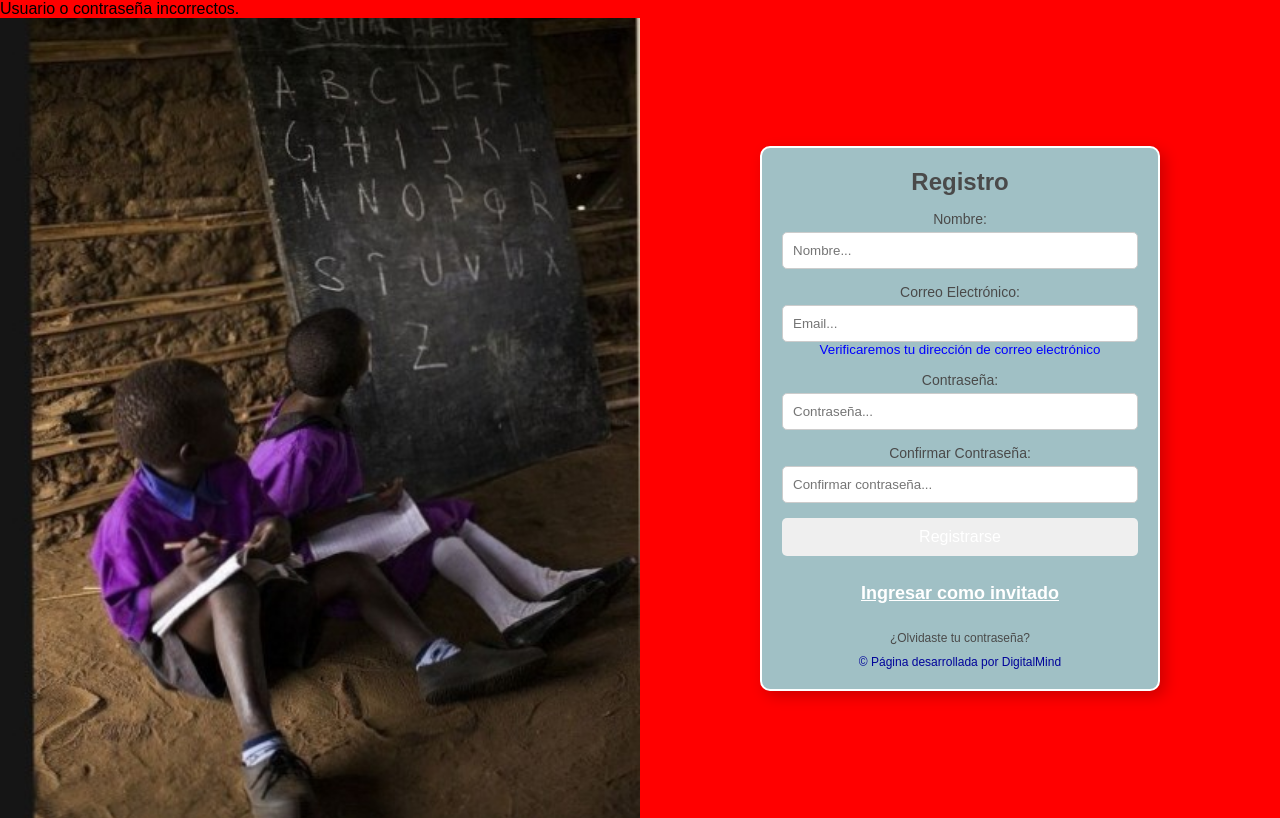
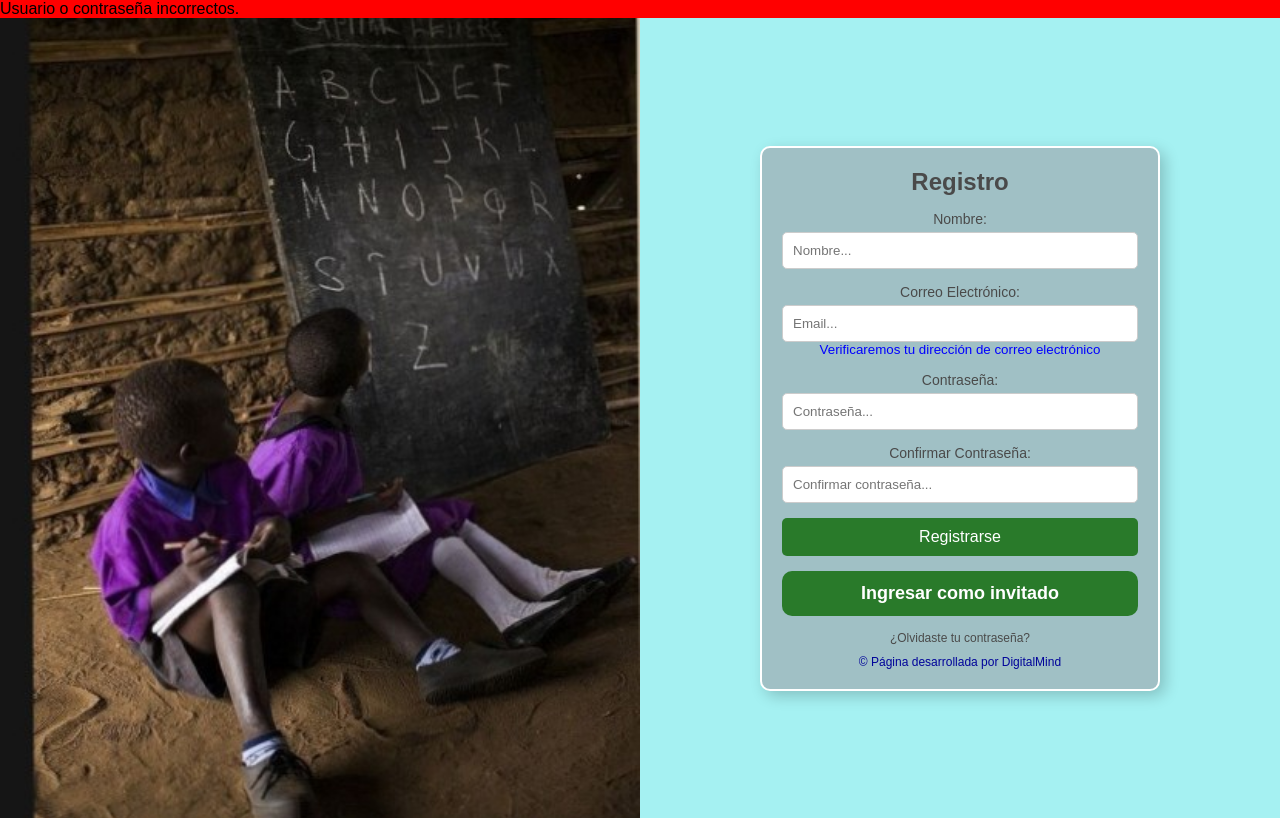
Before and after one commit to patomax31/Digital-Mind, a PHP site: page /digital-mind/PHP/register.php in a window 1280 px wide. Run offline with PHP 8.4, Linux system fonts and the light colour scheme; data that the repository does not hold is empty.

Commit message:
Arreglos

```diff
--- a/css/login_style.css
+++ b/css/login_style.css
@@ -27,11 +27,14 @@ body, html {
     flex-direction: column;
     justify-content: center;
     align-items: center;
-<<<<<<< HEAD
+
     background-color: #e3f2f7;
-=======
+
     background-color: #95f0f2;
->>>>>>> b2e74be (Marcianos)
+
+
+    background-color: #a5f1f2;
+
     padding: 40px;
 }
 
@@ -61,13 +64,16 @@ body, html {
 }
 
 .form-group input[type="submit"] {
-<<<<<<< HEAD
+
     background-color: #294b5b;
     color: #000000;
-=======
+
     background-color: #09ff00c8;
+
+    background-color: #0a6800c8;
+
     color: white;
->>>>>>> b2e74be (Marcianos)
+
     cursor: pointer;
     font-size: 16px;
     border: none;
@@ -105,13 +111,16 @@ body, html {
     display: block;
     width: 100%;
     padding: 12px 20px;
-<<<<<<< HEAD
+
     background-color: #294b5b;
     color: rgb(0, 0, 0);
-=======
+
     background-color: #ffffff;
+
+    background-color: #0a6800c8;
+
     color: white;
->>>>>>> b2e74be (Marcianos)
+
     text-decoration: none;
     font-size: 18px;
     font-weight: bold;
```
